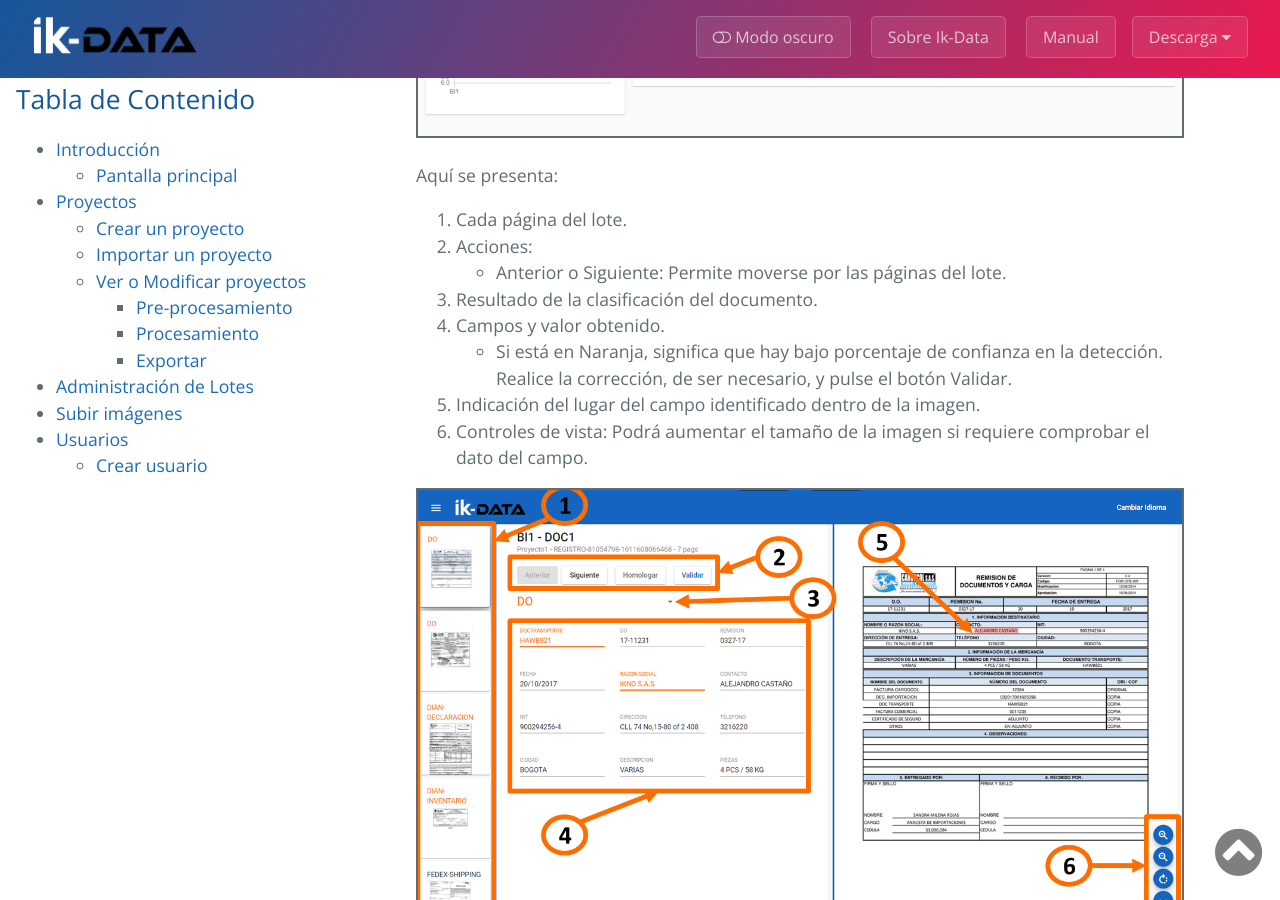
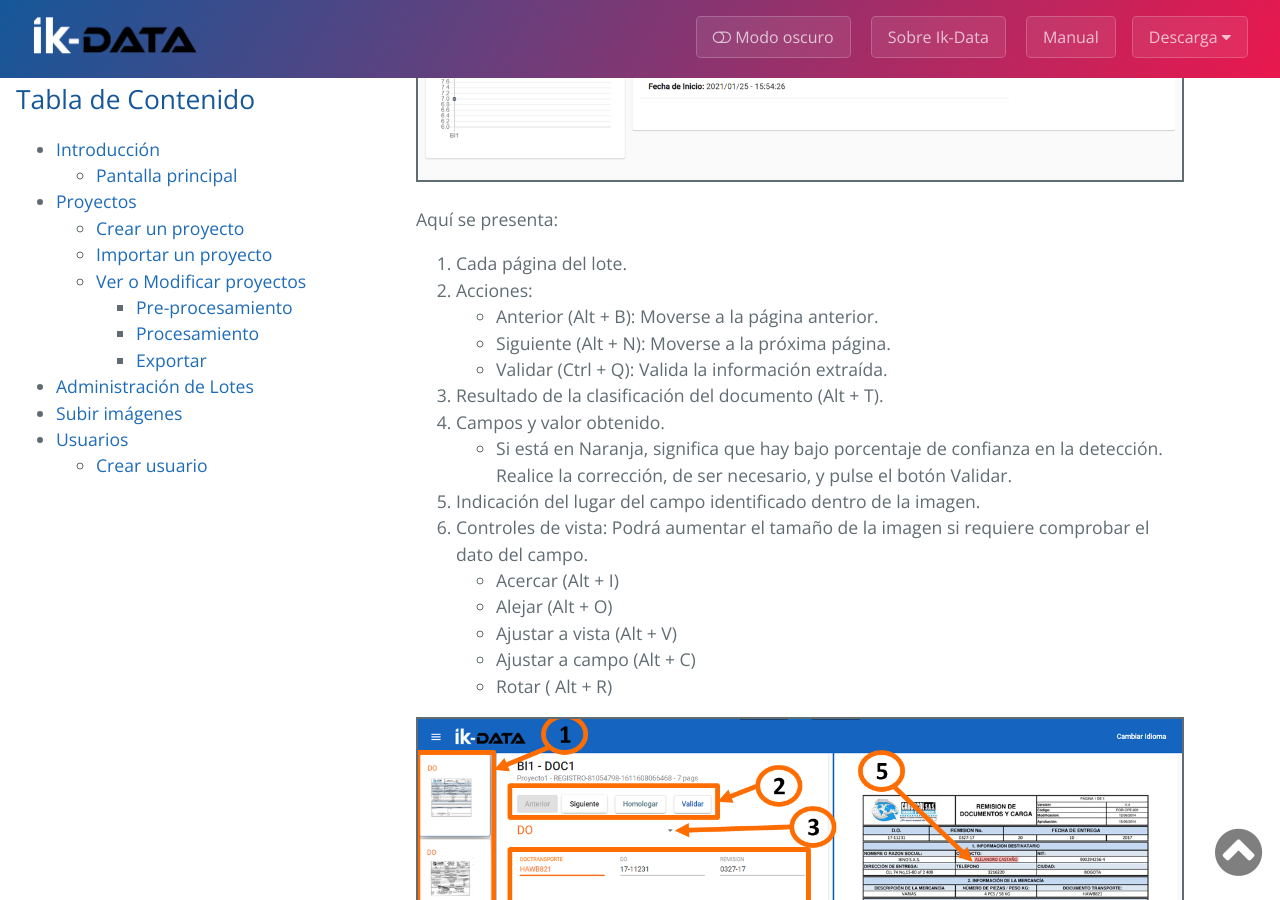
Before and after one commit to ikno-sdm/ikdata-documentacion-spa, a Jekyll site: the page built from doc.md, in a window 1280 px wide and 900 px high, scrolled down 16668 px. Built offline with Jekyll 4.4.1, drawn with Linux system fonts in a browser that asks for light colours; some of the changed text lies outside the part shown.

Commit message:
Update content

```diff
--- a/doc.md
+++ b/doc.md
@@ -314,12 +313,19 @@ Aquí se presenta:
 
 1. Cada página del lote.
 2. Acciones:
-   - Anterior o Siguiente: Permite moverse por las páginas del lote.
-3. Resultado de la clasificación del documento.
+   - Anterior (Alt + B): Moverse a la página anterior.
+   - Siguiente (Alt + N): Moverse a la próxima página.
+   - Validar (Ctrl + Q): Valida la información extraída.
+3. Resultado de la clasificación del documento (Alt + T).
 4. Campos y valor obtenido.
    - Si está en Naranja, significa que hay bajo porcentaje de confianza en la detección. Realice la corrección, de ser necesario, y pulse el botón Validar.
 5. Indicación del lugar del campo identificado dentro de la imagen.
 6. Controles de vista: Podrá aumentar el tamaño de la imagen si requiere comprobar el dato del campo.
+   - Acercar (Alt + I)
+   - Alejar (Alt + O)
+   - Ajustar a vista (Alt + V)
+   - Ajustar a campo (Alt + C)
+   - Rotar ( Alt + R)
 
 ![Batches Validate2][BatchesValidate2]
 
```
Also changed, not shown: other parts of doc.md (+1 -2 lines).
